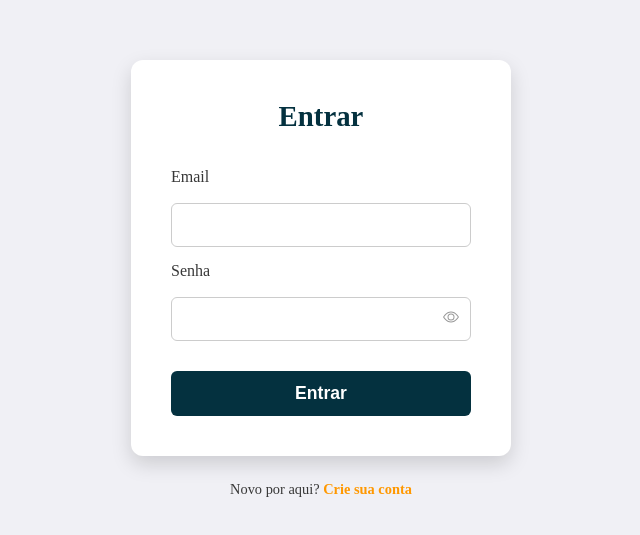
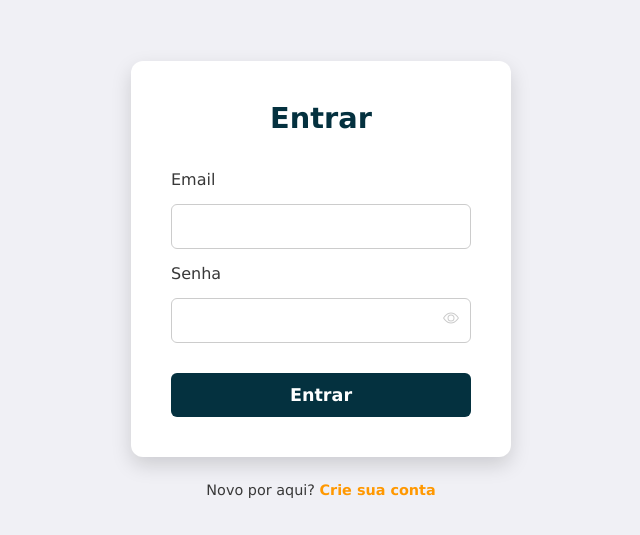
Before and after one commit to Elksandro2/seu-negocio, a React (Vite) app: page /login in a window 1280 px wide. Shown: the part 121-656 px from the top of the page, without its empty margins (319-959 px from the left). Built offline with nearby package versions, Linux system fonts and the light colour scheme; no server answers.

Commit message:
feat: criando tela de cadastro de usuário

```diff
--- a/src/index.css
+++ b/src/index.css
@@ -11,4 +11,5 @@
     margin: 0;
     padding: 0;
     box-sizing: border-box;
+    font-family: Verdana, Geneva, Tahoma, sans-serif;
 }
--- a/src/router.jsx
+++ b/src/router.jsx
@@ -3,6 +3,7 @@ import RootLayout from "./routes/RootLayout";
 import RoleProtectedRoute from "./components/RoleProtectedRoute";
 //import ErrorPage from "./routes/ErrorPage";
 import Login from "./routes/Login";
+import Register from "./routes/User/Register";
 //import Home from "./routes/Home";
 //import Profile from "./routes/Profile";
 //import MyBusinesses from "./routes/Business/MyBusinesses";
@@ -13,6 +14,11 @@ const router = createBrowserRouter([
     {
         path: "/login",
         element: <Login />,
+        //errorElement: <ErrorPage />,
+    },
+    {
+        path: "/register",
+        element: <Register />,
         //errorElement: <ErrorPage />,
     },
     {
--- a/src/routes/Login/index.jsx
+++ b/src/routes/Login/index.jsx
@@ -58,39 +58,41 @@ export default function Login() {
             <form onSubmit={handleLogin} className={styles.loginForm}>
                 <h2>Entrar</h2>
 
-                <label htmlFor="email" className={styles.label}>Email</label>
+                <label htmlFor="email" className="label">Email</label>
                 <input
                     type="email"
                     id="email"
-                    placeholder=" "
                     value={email}
                     onChange={(e) => setEmail(e.target.value)}
                     required
-                    className={styles.inputField}
+                    className="inputField"
                     disabled={isLoading}
                 />
 
-                <label htmlFor="password" className={styles.label}>Senha</label>
-                <div className={styles.passwordContainer}>
+                <label htmlFor="password" className="label">Senha</label>
+                <div className="passwordContainer">
                     <input
                         type={showPassword ? 'text' : 'password'}
                         id="password"
-                        placeholder=" "
                         value={password}
                         onChange={(e) => setPassword(e.target.value)}
                         required
-                        className={styles.inputField}
+                        className="inputField"
                         disabled={isLoading}
                     />
                     <span
-                        className={styles.passwordToggle}
+                        className="passwordToggle"
                         onClick={() => setShowPassword(!showPassword)}
                     >
                         {showPassword ? <BsEyeSlash /> : <BsEye />}
                     </span>
                 </div>
 
-                <button type="submit" className={styles.submitButton} disabled={isLoading}>
+                <button
+                    type="submit"
+                    className={`submitButton ${styles.loginSubmitButton}`}
+                    disabled={isLoading}
+                >
                     {isLoading ? 'Aguarde...' : 'Entrar'}
                 </button>
             </form>
--- a/src/routes/Login/styles.module.css
+++ b/src/routes/Login/styles.module.css
@@ -27,58 +27,12 @@
     text-align: center;
 }
 
-.label {
-    font-size: 1rem;
-    color: var(--label-color);
-    margin-bottom: 2px;
+.loginSubmitButton {
+    background-color: var(--primary-color);
 }
 
-.inputField {
-    width: 100%;
-    padding: 12px;
-    border: 1px solid var(--border-color);
-    border-radius: 6px;
-    font-size: 1rem;
-}
-
-.inputField:focus {
-    border-color: var(--secondary-color);
-    outline: 2px solid #ff980033;
-}
-
-.passwordContainer {
-    position: relative;
-    display: flex;
-    align-items: center;
-}
-
-.passwordToggle {
-    position: absolute;
-    right: 12px;
-    cursor: pointer;
-    color: #999;
-}
-
-.submitButton {
-    background-color: var(--primary-color);
-    color: #fff;
-    padding: 12px;
-    border: none;
-    border-radius: 6px;
-    font-size: 1.1rem;
-    font-weight: bold;
-    cursor: pointer;
-    transition: background-color 0.3s, opacity 0.3s;
-    margin-top: 15px;
-}
-
-.submitButton:hover:not(:disabled) {
-    background-color: #04212b;
-}
-
-.submitButton:disabled {
-    opacity: 0.7;
-    cursor: not-allowed;
+.loginSubmitButton:hover:not(:disabled) {
+    background-color: #0c4453;
 }
 
 .registerLink {
--- /dev/null
+++ b/src/routes/User/Register/index.jsx
@@ -0,0 +1,131 @@
+import { useState, useRef } from 'react';
+import { useNavigate } from 'react-router-dom';
+import { UserService } from '../../../services/UserService';
+import styles from './styles.module.css';
+import MessagePopUp from '../../../components/MessagePopUp';
+import { BsEye, BsEyeSlash, BsCamera } from 'react-icons/bs';
+
+export default function Register() {
+    const [name, setName] = useState('');
+    const [email, setEmail] = useState('');
+    const [password, setPassword] = useState('');
+    const [whatsapp, setWhatsapp] = useState('');
+    const [imageFile, setImageFile] = useState(null);
+    const [showPassword, setShowPassword] = useState(false);
+
+    const [showMessagePopUp, setShowMessagePopUp] = useState(false);
+    const [popUpMessage, setPopUpMessage] = useState('');
+    const [isLoading, setIsLoading] = useState(false);
+    const [severity, setSeverity] = useState('error');
+
+    const imageInputRef = useRef(null);
+    const navigate = useNavigate();
+    const userService = new UserService();
+
+    const handleImageChange = (e) => {
+        const file = e.target.files[0];
+        if (file) {
+            setImageFile(file);
+        }
+    };
+
+    const triggerFileInput = () => {
+        imageInputRef.current.click();
+    }
+
+    const handleRegister = async (e) => {
+        e.preventDefault();
+        setIsLoading(true);
+
+        const userData = { name, email, password, whatsapp };
+
+        try {
+            const registerResult = await userService.register(userData, imageFile);
+
+            if (!registerResult.success) {
+                setPopUpMessage(registerResult.message || "Falha ao registrar usuário.");
+                setSeverity('error');
+                setShowMessagePopUp(true);
+                setIsLoading(false);
+                return;
+            }
+
+            navigate('/login');
+
+        } catch (error) {
+            setPopUpMessage("Erro inesperado durante o registro.");
+            setSeverity('error');
+            setShowMessagePopUp(true);
+        } finally {
+            setIsLoading(false);
+        }
+    };
+
+    return (
+        <div className={styles.registerContainer}>
+            <form onSubmit={handleRegister} className={styles.registerForm}>
+                <h2>Criar Conta</h2>
+
+                <input
+                    type="file"
+                    ref={imageInputRef}
+                    onChange={handleImageChange}
+                    style={{ display: 'none' }}
+                    accept="image/*"
+                />
+                <div
+                    className={styles.imagePlaceholder}
+                    onClick={triggerFileInput}
+                >
+                    {imageFile ? (
+                        <img src={URL.createObjectURL(imageFile)} alt="Perfil" className={styles.profileImage} />
+                    ) : (
+                        <>
+                            <BsCamera size={30} color="var(--label-color)" />
+                            <p>Adicionar Foto</p>
+                        </>
+                    )}
+                </div>
+
+                <label htmlFor="name" className="label">Nome Completo</label>
+                <input type="text" id="name" placeholder=" " value={name} onChange={(e) => setName(e.target.value)} required className="inputField" disabled={isLoading}/>
+
+                <label htmlFor="email" className="label">Email</label>
+                <input type="email" id="email" placeholder=" " value={email} onChange={(e) => setEmail(e.target.value)} required className="inputField" disabled={isLoading}/>
+
+                <label htmlFor="password" className="label">Senha</label>
+                <div className="passwordContainer">
+                    <input
+                        type={showPassword ? 'text' : 'password'}
+                        id="password"
+                        placeholder=" "
+                        value={password}
+                        onChange={(e) => setPassword(e.target.value)}
+                        required
+                        className="inputField"
+                        disabled={isLoading}
+                    />
+                     <span className="passwordToggle" onClick={() => setShowPassword(!showPassword)}>
+                        {showPassword ? <BsEyeSlash /> : <BsEye />}
+                    </span>
+                </div>
+
+                <label htmlFor="whatsapp" className="label">WhatsApp</label>
+                <input type="tel" id="whatsapp" placeholder=" " value={whatsapp} onChange={(e) => setWhatsapp(e.target.value)} className="inputField" disabled={isLoading}/>
+
+
+                <button type="submit" className={styles.registerSubmitButton} disabled={isLoading}>
+                    {isLoading ? 'Aguarde...' : 'Criar Conta'}
+                </button>
+            </form>
+
+            <p className={styles.loginLink}>
+                Já tem cadastro? <span onClick={() => navigate('/login')} className={styles.linkText}>Faça Login</span>
+            </p>
+
+            {showMessagePopUp && (
+                <MessagePopUp message={popUpMessage} showPopUp={setShowMessagePopUp} severity={severity} />
+            )}
+        </div>
+    );
+}
--- /dev/null
+++ b/src/routes/User/Register/styles.module.css
@@ -0,0 +1,90 @@
+.registerContainer {
+    display: flex;
+    flex-direction: column;
+    justify-content: center;
+    align-items: center;
+    min-height: 100vh;
+    background-color: var(--background-color);
+    padding: 20px;
+}
+
+.registerForm {
+    background-color: #fff;
+    padding: 30px;
+    border-radius: 12px;
+    box-shadow: 0 8px 20px rgba(0, 0, 0, 0.15);
+    width: 100%;
+    max-width: 450px;
+    display: flex;
+    flex-direction: column;
+    gap: 10px;
+}
+
+.registerForm h2 {
+    color: var(--primary-color);
+    font-size: 1.8rem;
+    margin-bottom: 10px;
+    text-align: center;
+}
+
+.imagePlaceholder {
+    display: flex;
+    flex-direction: column;
+    align-items: center;
+    justify-content: center;
+    width: 100px;
+    height: 100px;
+    border: 2px dashed var(--border-color);
+    border-radius: 50%;
+    margin: 0 auto 15px;
+    cursor: pointer;
+    color: var(--label-color, #999);
+    overflow: hidden;
+    transition: border-color 0.3s;
+}
+
+.imagePlaceholder:hover {
+    border-color: var(--secondary-color);
+}
+
+.imagePlaceholder p {
+    font-size: 0.9rem;
+    text-align: center;
+}
+
+.profileImage {
+    width: 100%;
+    height: 100%;
+    object-fit: cover;
+}
+
+.registerSubmitButton {
+    color: #fff;
+    padding: 12px;
+    border: none;
+    border-radius: 6px;
+    font-size: 1.1rem;
+    font-weight: bold;
+    cursor: pointer;
+    transition: background-color 0.3s, opacity 0.3s;
+    margin-top: 15px;
+
+    background-color: var(--primary-color);
+}
+
+.registerSubmitButton:hover:not(:disabled) {
+    background-color: #0c4453;
+}
+
+.loginLink {
+    text-align: center;
+    font-size: 0.9rem;
+    color: var(--label-color);
+    margin-top: 25px;
+}
+
+.linkText {
+    color: var(--secondary-color);
+    cursor: pointer;
+    font-weight: bold;
+}
--- /dev/null
+++ b/src/styles/globals.css
@@ -0,0 +1,49 @@
+.label {
+    font-size: 1rem;
+    color: var(--label-color);
+}
+
+.inputField {
+    width: 100%;
+    padding: 12px;
+    border: 1px solid var(--border-color);
+    border-radius: 6px;
+    font-size: 1rem;
+    box-sizing: border-box;
+    transition: border-color 0.3s;
+}
+
+.inputField:focus {
+    border-color: var(--primary-color);
+    outline: 1px solid var(--primary-color);
+}
+
+.passwordContainer {
+    position: relative;
+    display: flex;
+    align-items: center;
+}
+
+.passwordToggle {
+    position: absolute;
+    right: 12px;
+    cursor: pointer;
+    color: var(--border-color);
+}
+
+.submitButton {
+    color: #fff;
+    padding: 12px;
+    border: none;
+    border-radius: 6px;
+    font-size: 1.1rem;
+    font-weight: bold;
+    cursor: pointer;
+    transition: background-color 0.3s, opacity 0.3s;
+    margin-top: 15px;
+}
+
+.submitButton:disabled {
+    opacity: 0.5;
+    cursor: not-allowed;
+}
```
Also changed, not shown: src/components/Header/index.jsx (+12 -4 lines), src/components/Header/styles.module.css (+3 -4 lines), src/main.jsx (+8 -7 lines), src/routes/Register/User/index.jsx (deleted). Lines whose indentation alone changed are shown as unchanged.
